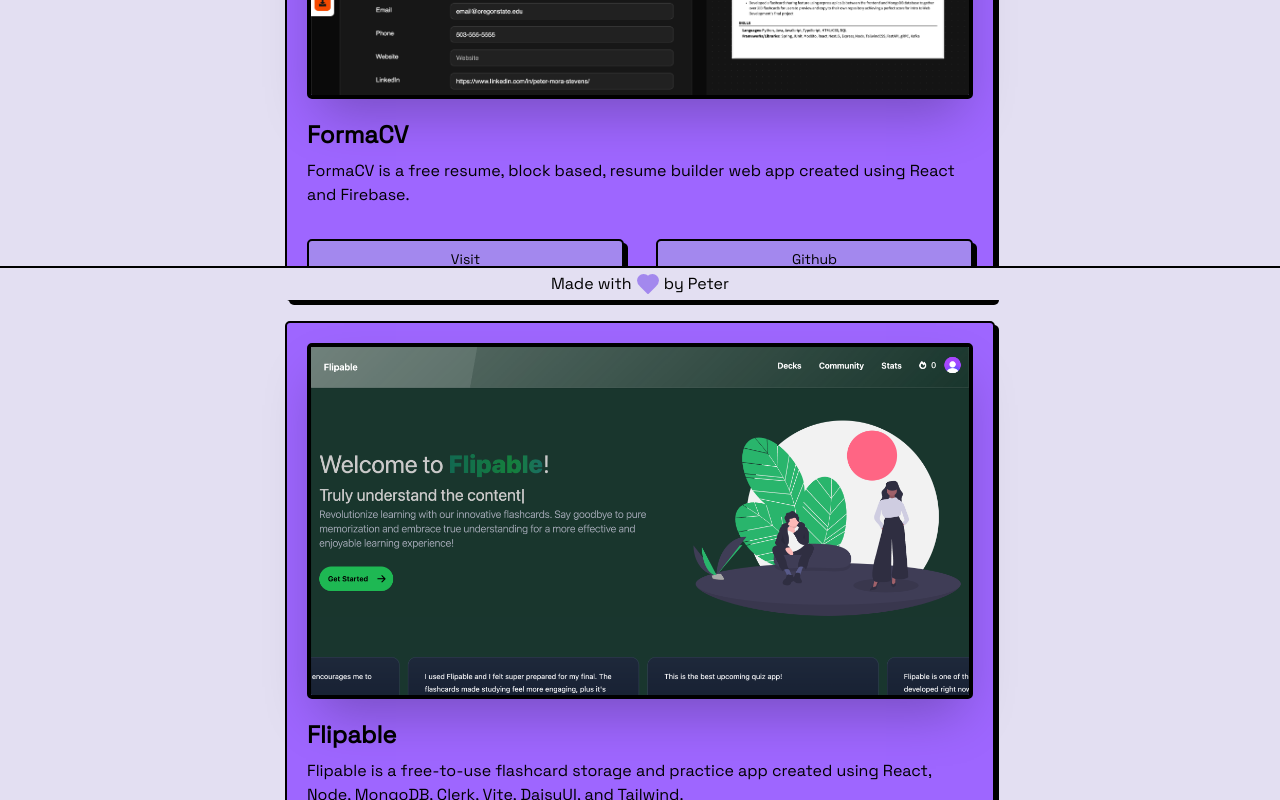
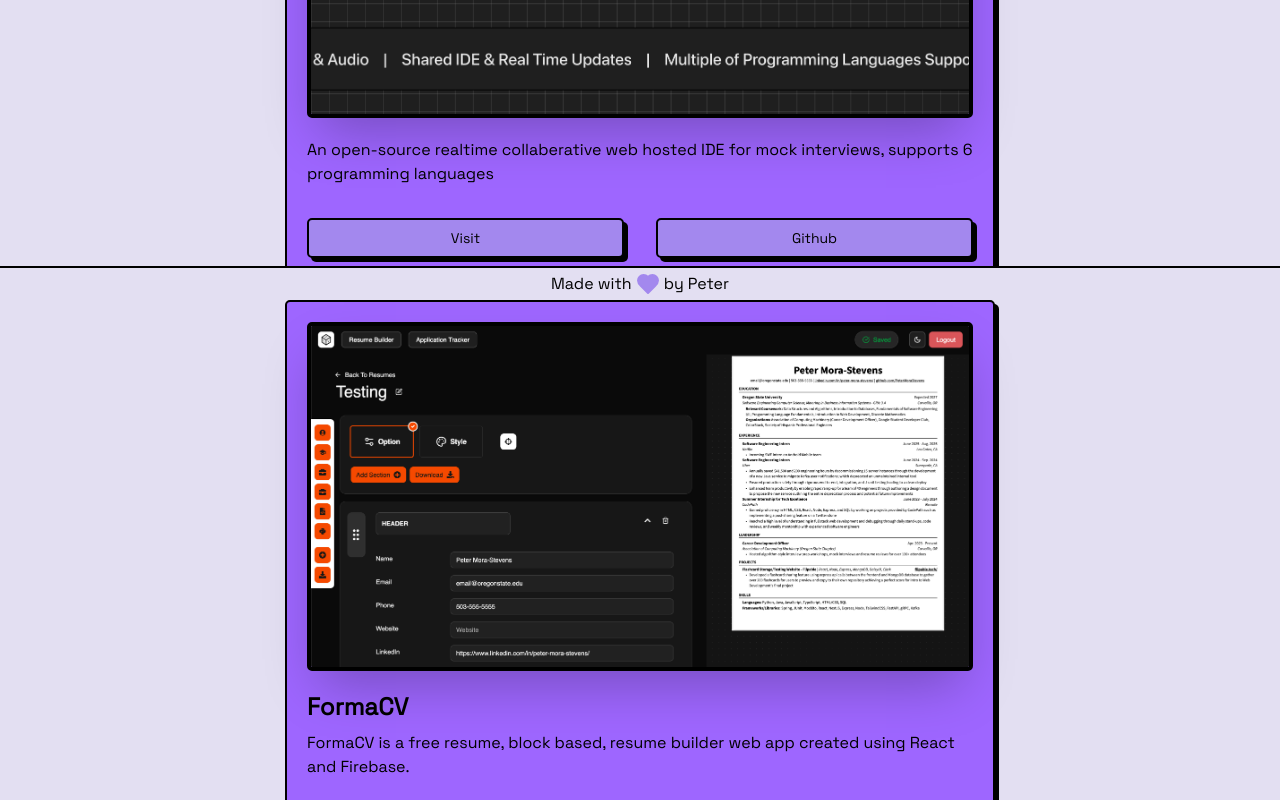
Before and after one commit to PeterMoraStevens/PeterMoraPortfolioUpdated2024, a React (Vite) app in the folder client/: page /#/portfolio in a window 1280 px wide. Shown: the part 500-1300 px from the top of the page. Built offline with nearby package versions, Linux system fonts and the light colour scheme.

Commit message:
added mockify to jobs

```diff
--- a/client/src/routes/Work.tsx
+++ b/client/src/routes/Work.tsx
@@ -1,5 +1,6 @@
 import Flipable from "../assets/Screenshot 2024-09-13 at 12.25.34 PM.png";
 import Workout from "../assets/Screenshot 2024-09-08 at 9.01.44 AM.png";
+import Mockify from "../assets/mockify.png";
 import FormaCV from "../assets/formacv-photo.png";
 import { Link } from "react-router-dom";
 import { Button } from "@/components/ui/button";
@@ -7,8 +8,17 @@
 
 const PROJECTS = [
   {
+    previewImage: Mockify,
+    id: 0,
+    description:
+      "An open-source realtime collaberative web hosted IDE for mock interviews, supports 6 programming languages",
+    repoUrl: "https://github.com/PeterMoraStevens/mockify",
+    liveLink: "https://mockify-osu.vercel.app/",
+    notLive: false,
+  },
+  {
     previewImage: FormaCV,
-    id: 0,
+    id: 1,
     name: "FormaCV",
     description:
       "FormaCV is a free resume, block based, resume builder web app created using React and Firebase.",
@@ -18,7 +28,7 @@
   },
   {
     previewImage: Flipable,
-    id: 1,
+    id: 2,
     name: "Flipable",
     description:
       "Flipable is a free-to-use flashcard storage and practice app created using React, Node, MongoDB, Clerk, Vite, DaisyUI, and Tailwind.",
@@ -28,7 +38,7 @@
   },
   {
     previewImage: Workout,
-    id: 2,
+    id: 3,
     name: "Workout Tracker App",
     description:
       "This project was built for my Software Engineering 1 class and was created using React, Node, MongoDB, Clerk, Vite, DaisyUI, and Tailwind.",
```
Also changed, not shown: client/public/posts/ResumeBuilder.md (added), client/src/assets/mockify.png (added), 1 other file (tests, documents, lock files or other folders).
